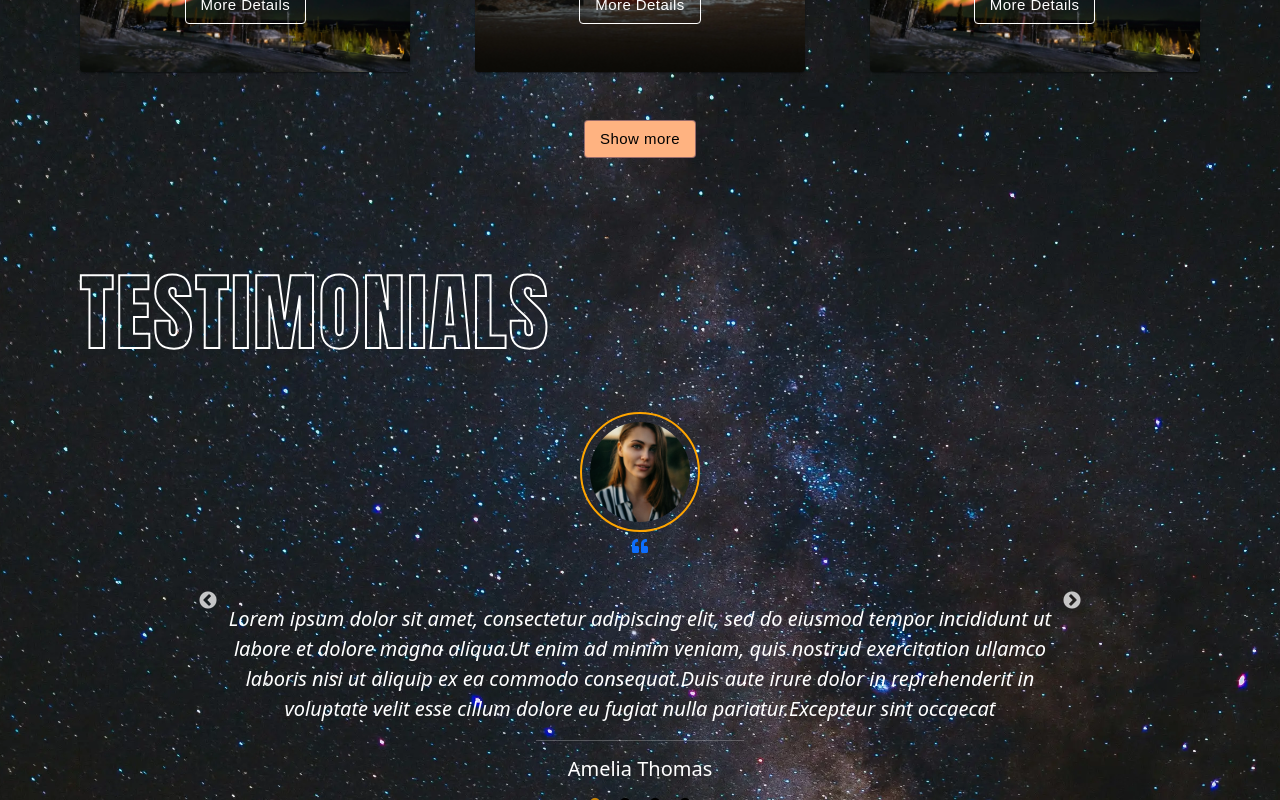
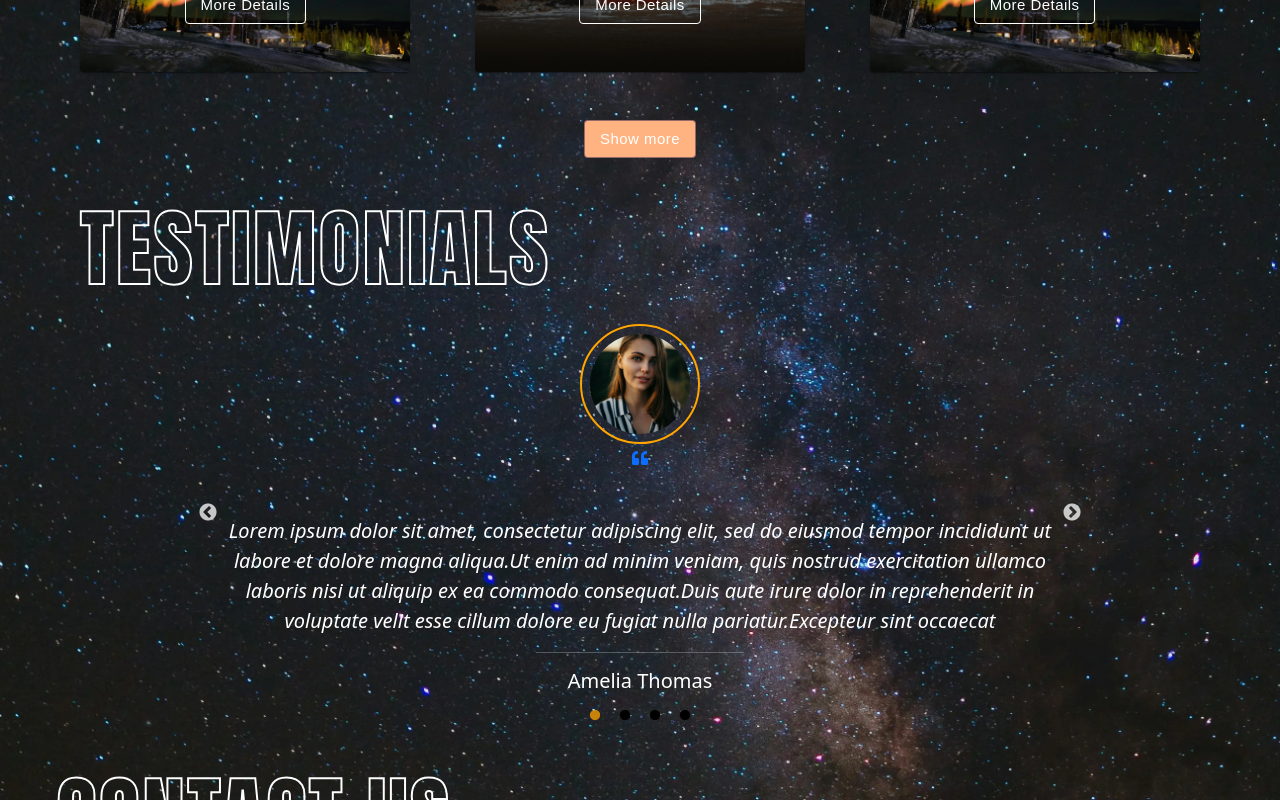
Before and after one commit to gimhanr9/travel-guide-web, a React (Create React App) app: page / in a window 1280 px wide. Shown: the part 1720-2520 px from the top of the page. Built offline with nearby package versions, Linux system fonts and the light colour scheme.

Commit message:
styling and alignment fixes

```diff
--- a/src/components/common/RoundedButton.jsx
+++ b/src/components/common/RoundedButton.jsx
@@ -6,7 +6,7 @@ const RoundedButton = ({ title, functionality }) => {
   return (
     <Button
       variant="outlined"
-      sx={{ background: Colors.light_orange, color: Colors.black }}
+      sx={{ background: Colors.light_orange, color: Colors.white }}
       onClick={() => {
         functionality();
       }}
--- a/src/components/home/packages_section/index.jsx
+++ b/src/components/home/packages_section/index.jsx
@@ -1,4 +1,4 @@
-import { Box, Stack, Typography } from "@mui/material";
+import { Box, Typography } from "@mui/material";
 import React, { useState } from "react";
 import styles from "./PackagesSection.module.css";
 import Grid from "@mui/material/Grid2";
--- a/src/components/home/testimonials_section/index.jsx
+++ b/src/components/home/testimonials_section/index.jsx
@@ -17,12 +17,12 @@ const TestimonialsSection = () => {
   };
   return (
     <div className={styles.testimonial__section}>
-      <div className="container-fluid py-5" id="testimonial">
-        <div className="container-fluid py-5">
+      <div className="container-fluid py-3" id="testimonial">
+        <div className="container-fluid py-3">
           <Typography variant="h2" className="section-title">
             Testimonials
           </Typography>
-          <div className="row justify-content-center my-5">
+          <div className="row justify-content-center my-4">
             <div className="col-lg-9 wow fadeInUp" data-wow-delay="0.5s">
               <Slider {...sliderSettings}>
                 {testimonials.map((testimonial, index) => (
--- a/src/components/main_layout/Footer.jsx
+++ b/src/components/main_layout/Footer.jsx
@@ -16,7 +16,7 @@ const Footer = () => {
         backgroundSize: "cover",
         backgroundPosition: "center",
         padding: "2rem 0",
-        color: "#fff",
+        color: Colors.white,
         textAlign: "center",
       }}
     >
--- a/src/components/main_layout/Header.jsx
+++ b/src/components/main_layout/Header.jsx
@@ -4,16 +4,13 @@ import { Colors } from "../../utils/Colors";
 import sections from "../../data/sections";
 import {
   AppBar,
-  Avatar,
   Box,
-  Button,
   Container,
   Divider,
   IconButton,
   Menu,
   MenuItem,
   Toolbar,
-  Tooltip,
   Typography,
 } from "@mui/material";
 import MenuIcon from "@mui/icons-material/Menu";
@@ -23,21 +20,13 @@ import languages from "../../data/languages";
 
 const Header = () => {
   const [anchorElNav, setAnchorElNav] = React.useState(null);
-  const [anchorElUser, setAnchorElUser] = React.useState(null);
 
   const handleOpenNavMenu = (event) => {
     setAnchorElNav(event.currentTarget);
   };
-  const handleOpenUserMenu = (event) => {
-    setAnchorElUser(event.currentTarget);
-  };
 
   const handleCloseNavMenu = () => {
     setAnchorElNav(null);
-  };
-
-  const handleCloseUserMenu = () => {
-    setAnchorElUser(null);
   };
 
   return (
--- a/src/styles/global.css
+++ b/src/styles/global.css
@@ -228,7 +228,7 @@ body {
 }
 
 .glow-on-hover:active {
-    color: #000
+    color: #ffffff
 }
 
 .glow-on-hover:active:after {
```
